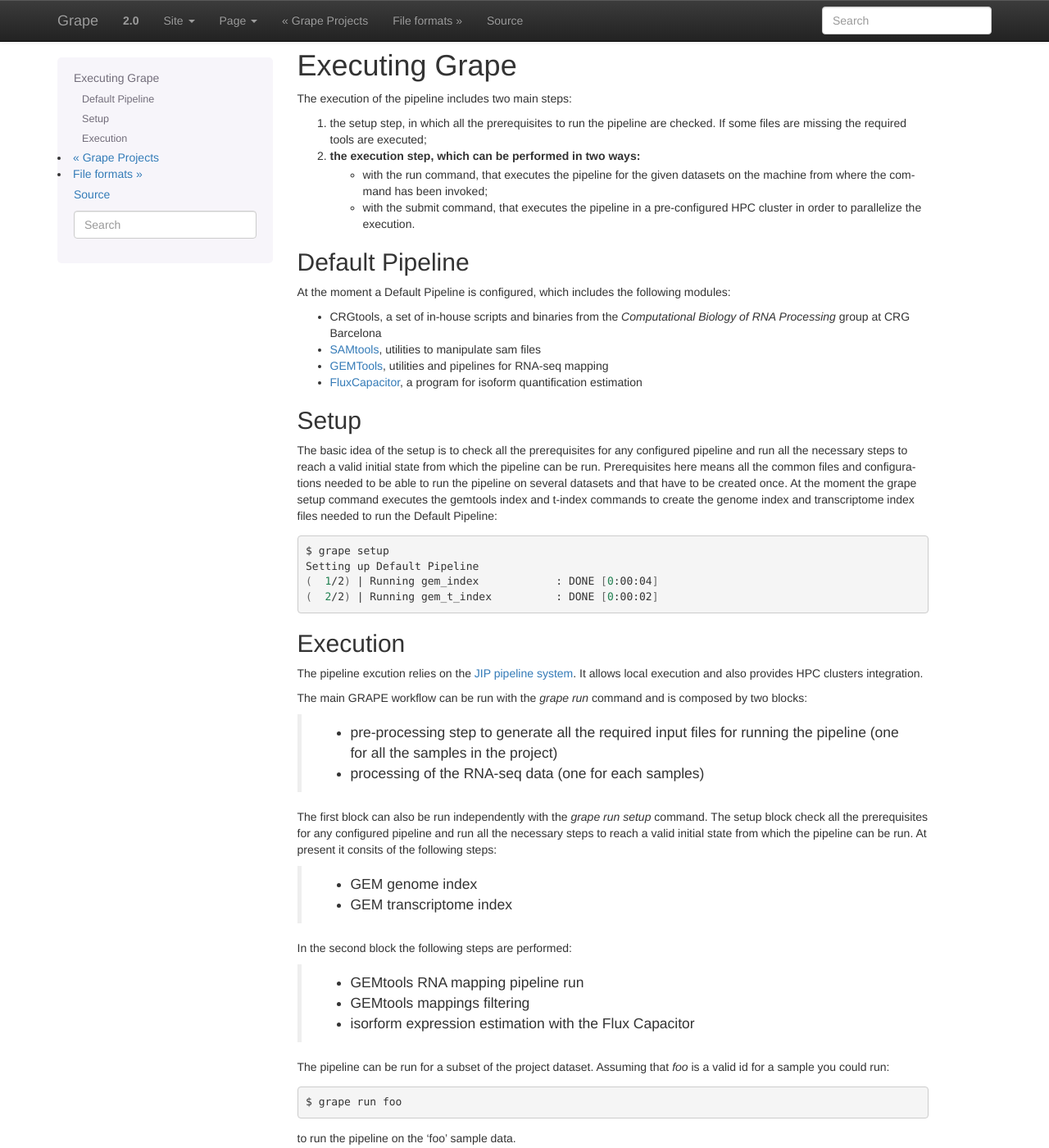
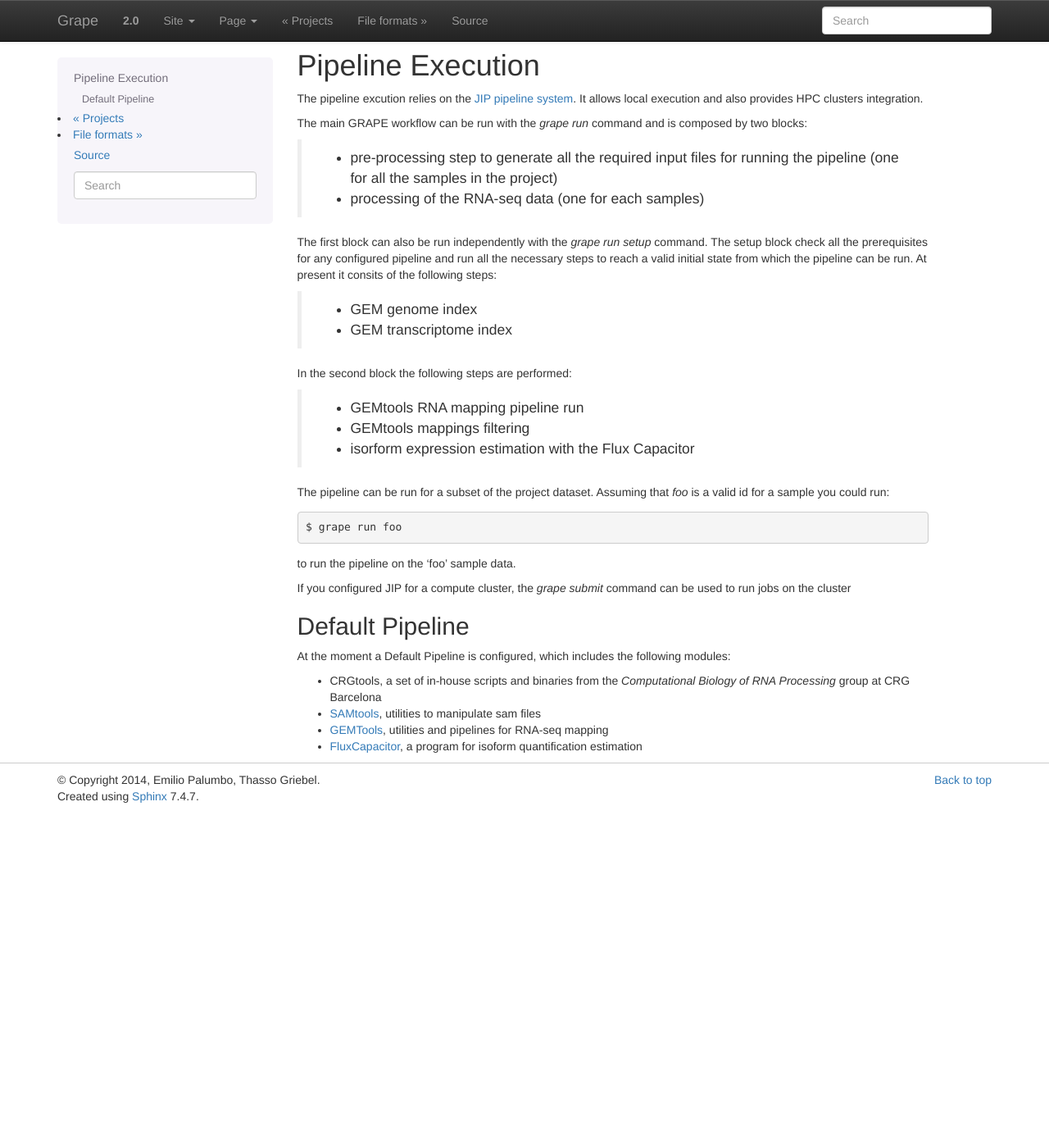
Before and after one commit to grape-pipeline/grape, a Sphinx documentation site: the page built from docs/source/execution.rst, in a window 1280 px wide and 1400 px high. Shown: the whole window at 82% size. Built offline with Sphinx 7.4.7, drawn with Linux system fonts in a browser that asks for light colours; formulas are drawn with MathJax 3.

Commit message:
Update docs

```diff
--- a/docs/source/execution.rst
+++ b/docs/source/execution.rst
@@ -1,43 +1,6 @@
-===============
-Executing Grape
-===============
-
-The execution of the pipeline includes two main steps:
-
-1. the setup step, in which all the prerequisites to run the pipeline are checked. If some files are missing the required tools are executed;
-2. the execution step, which can be performed in two ways:
-    - with the run command, that executes the pipeline for the given datasets on the machine from where the command has been invoked;
-    - with the submit command, that executes the pipeline in a pre-configured HPC cluster in order to parallelize the execution.
-
-Default Pipeline
-================
-
-At the moment a Default Pipeline is configured, which includes the following modules:
-
-- CRGtools, a set of in-house scripts and binaries from the *Computational Biology of RNA Processing* group at CRG Barcelona
-- SAMtools_, utilities to manipulate sam files
-- GEMTools_, utilities and pipelines for RNA-seq mapping
-- FluxCapacitor_, a program for isoform quantification estimation
-
-.. _GEMTools: http://github.com/gemtools/gemtools
-.. _FluxCapacitor: http://sammeth.net/confluence/display/FLUX/Home
-.. _SAMtools: http://samtools.sourceforge.net/
-
-Setup
-=====
-
-The basic idea of the setup is to check all the prerequisites for any configured pipeline and run all the necessary steps to reach a valid initial state from which the pipeline can be run. Prerequisites here means all the common files and configurations needed to be able to run the pipeline on several datasets and that have to be created once.
-At the moment the grape setup command executes the gemtools index and t-index commands to create the genome index and transcriptome index files needed to run the Default Pipeline:
-
-.. code-block:: bash
-
-    $ grape setup
-    Setting up Default Pipeline
-    (  1/2) | Running gem_index            : DONE [0:00:04]
-    (  2/2) | Running gem_t_index          : DONE [0:00:02]
-
-Execution
-=========
+==================
+Pipeline Execution
+==================
 
 The pipeline excution relies on the `JIP pipeline system`_. It allows local execution and also provides HPC clusters integration.
 
--- a/docs/source/projects.rst
+++ b/docs/source/projects.rst
@@ -1,6 +1,6 @@
-==============
-Grape Projects
-==============
+========
+Projects
+========
 
 The main starting point to execute the pipeline is to create a grape project. A project has a dedicated folder that contains all the data for the project including:
 
```
Also changed, not shown: other parts of docs/source/execution.rst (+13 -0 lines).
